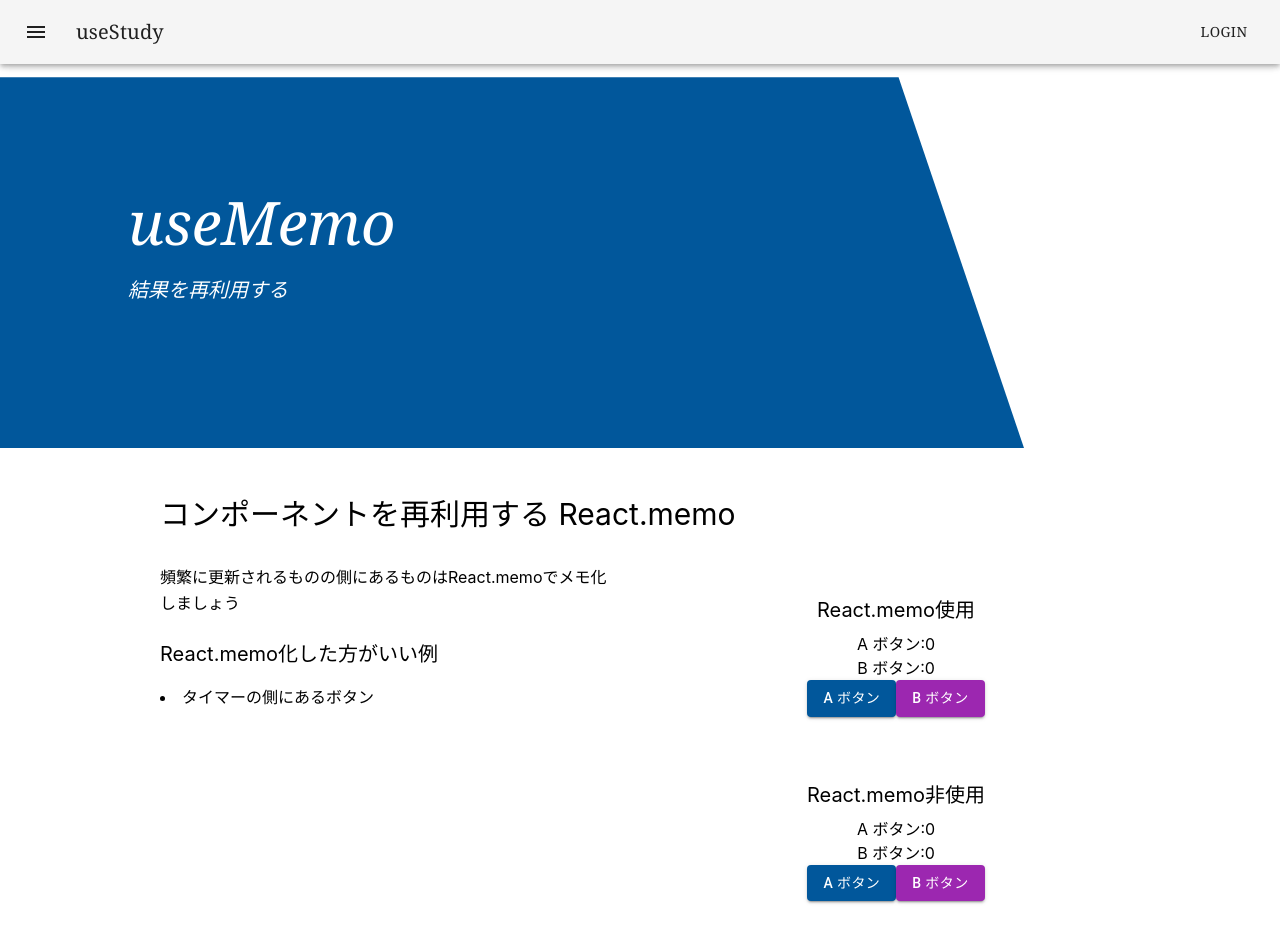
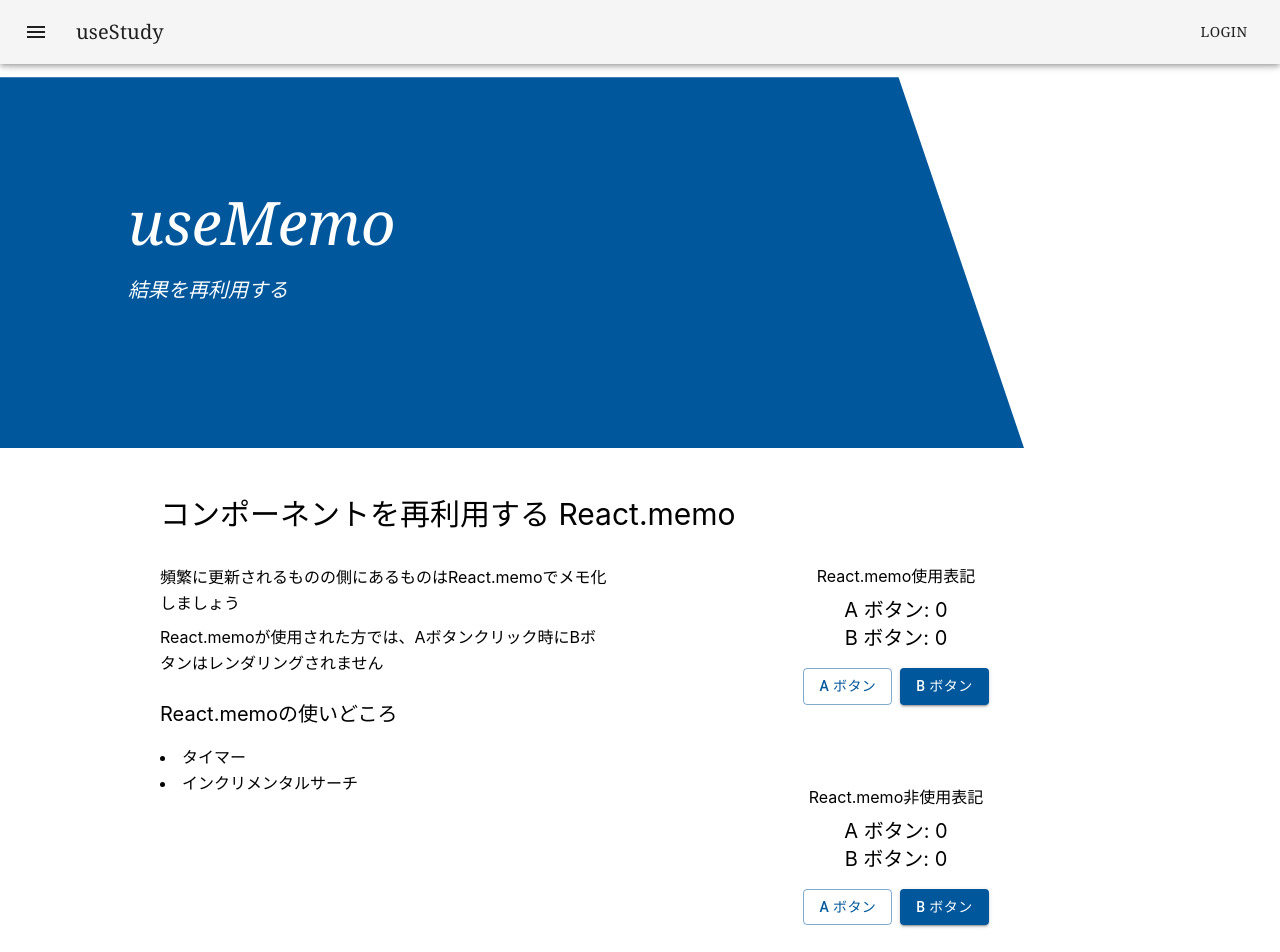
Before and after one commit to sgwr-0113/use-study, a React (Create React App) app: page /memo in a window 1280 px wide. Shown: the top 952 px of the page. Built offline with nearby package versions, Linux system fonts and the light colour scheme.

Commit message:
ReactMemo

```diff
--- a/src/components/memo/ReactMemo.tsx
+++ b/src/components/memo/ReactMemo.tsx
@@ -14,8 +14,8 @@ interface FieldProps {
 const MemoCount: React.FC<CountProps> = React.memo(({ text, countState }) => {
   console.log('Count child component:', text);
   return (
-    <p>
-      {text}:{countState}
+    <p className="text-xl">
+      {text}: {countState}
     </p>
   );
 });
@@ -23,8 +23,8 @@ const MemoCount: React.FC<CountProps> = React.memo(({ text, countState }) => {
 const Count: React.FC<CountProps> = ({ text, countState }) => {
   console.log('Count child component:', text);
   return (
-    <p>
-      {text}:{countState}
+    <p className="text-xl">
+      {text}: {countState}
     </p>
   );
 };
@@ -41,11 +41,11 @@ const Field: React.FC<FieldProps> = (props) => {
         <>
           <MemoCount text="A ボタン" countState={countStateA} />
           <MemoCount text="B ボタン" countState={countStateB} />
-          <div>
-            <Button variant="contained" color="primary" onClick={incrementACounter}>
+          <div className="p-4">
+            <Button variant="outlined" onClick={incrementACounter}>
               A ボタン
             </Button>
-            <Button variant="contained" color="secondary" onClick={incrementBCounter}>
+            <Button variant="contained" onClick={incrementBCounter} sx={{ marginLeft: '8px' }}>
               B ボタン
             </Button>
           </div>
@@ -54,11 +54,11 @@ const Field: React.FC<FieldProps> = (props) => {
         <>
           <Count text="A ボタン" countState={countStateA} />
           <Count text="B ボタン" countState={countStateB} />
-          <div>
-            <Button variant="contained" color="primary" onClick={incrementACounter}>
+          <div className="p-4">
+            <Button variant="outlined" onClick={incrementACounter}>
               A ボタン
             </Button>
-            <Button variant="contained" color="secondary" onClick={incrementBCounter}>
+            <Button variant="contained" onClick={incrementBCounter} sx={{ marginLeft: '8px' }}>
               B ボタン
             </Button>
           </div>
@@ -74,18 +74,20 @@ export const ReactMemo: React.FC = () => {
       <div className="md:flex">
         <div className="p-8 leading-relaxed md:w-1/2">
           <p className="mb-2">頻繁に更新されるものの側にあるものはReact.memoでメモ化しましょう</p>
-          <h3 className="py-4 text-xl">React.memo化した方がいい例</h3>
+          <p className="mb-2">React.memoが使用された方では、Aボタンクリック時にBボタンはレンダリングされません</p>
+          <h3 className="py-4 text-xl">React.memoの使いどころ</h3>
           <ul className="list-disc list-inside">
-            <li>タイマーの側にあるボタン</li>
+            <li>タイマー</li>
+            <li>インクリメンタルサーチ</li>
           </ul>
         </div>
-        <div className="flex flex-col items-center text-center md:p-8 md:w-1/2">
+        <div className="flex flex-col items-center text-center md:w-1/2">
           <div className="container p-4 md:p-8">
-            <h3 className="mb-2 text-xl">React.memo使用</h3>
+            <h3 className="mb-2">React.memo使用表記</h3>
             <Field isUseMemo={true} />
           </div>
           <div className="container p-4 md:p-8">
-            <h3 className="mb-2 text-xl">React.memo非使用</h3>
+            <h3 className="mb-2">React.memo非使用表記</h3>
             <Field isUseMemo={false} />
           </div>
         </div>
```
